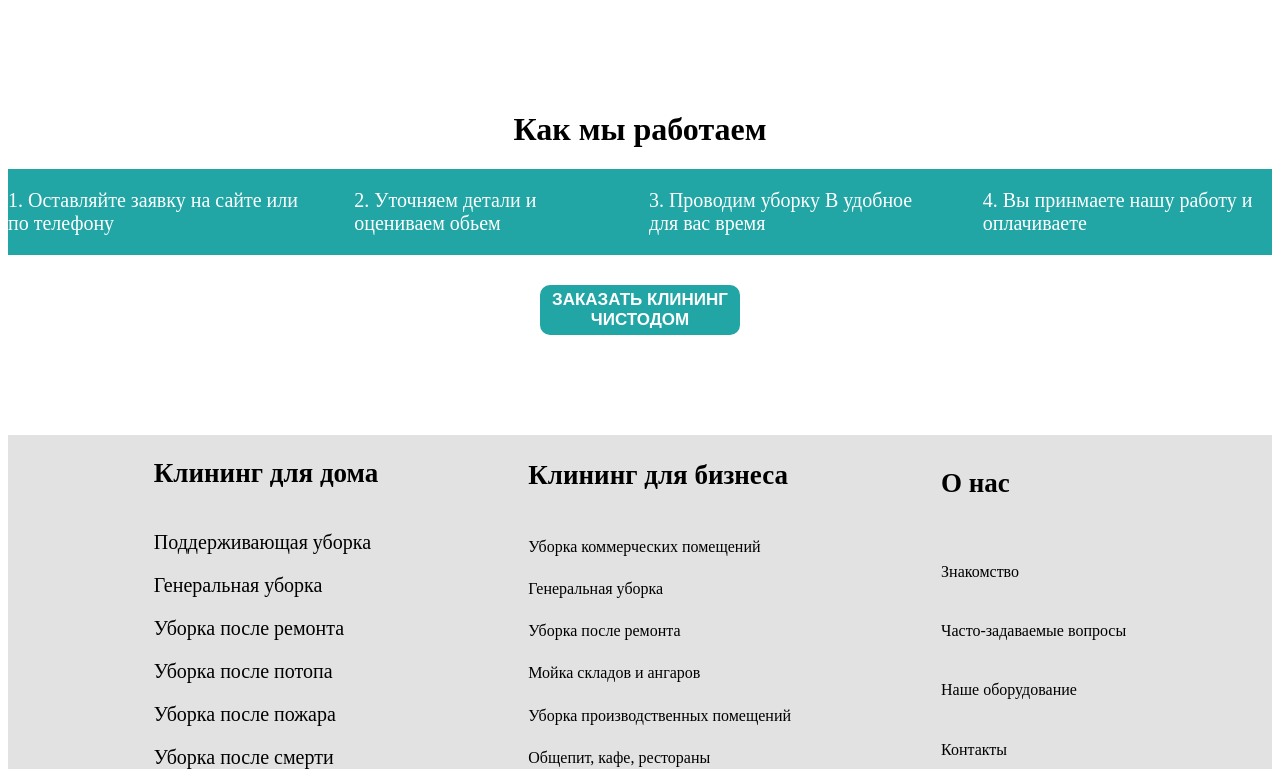
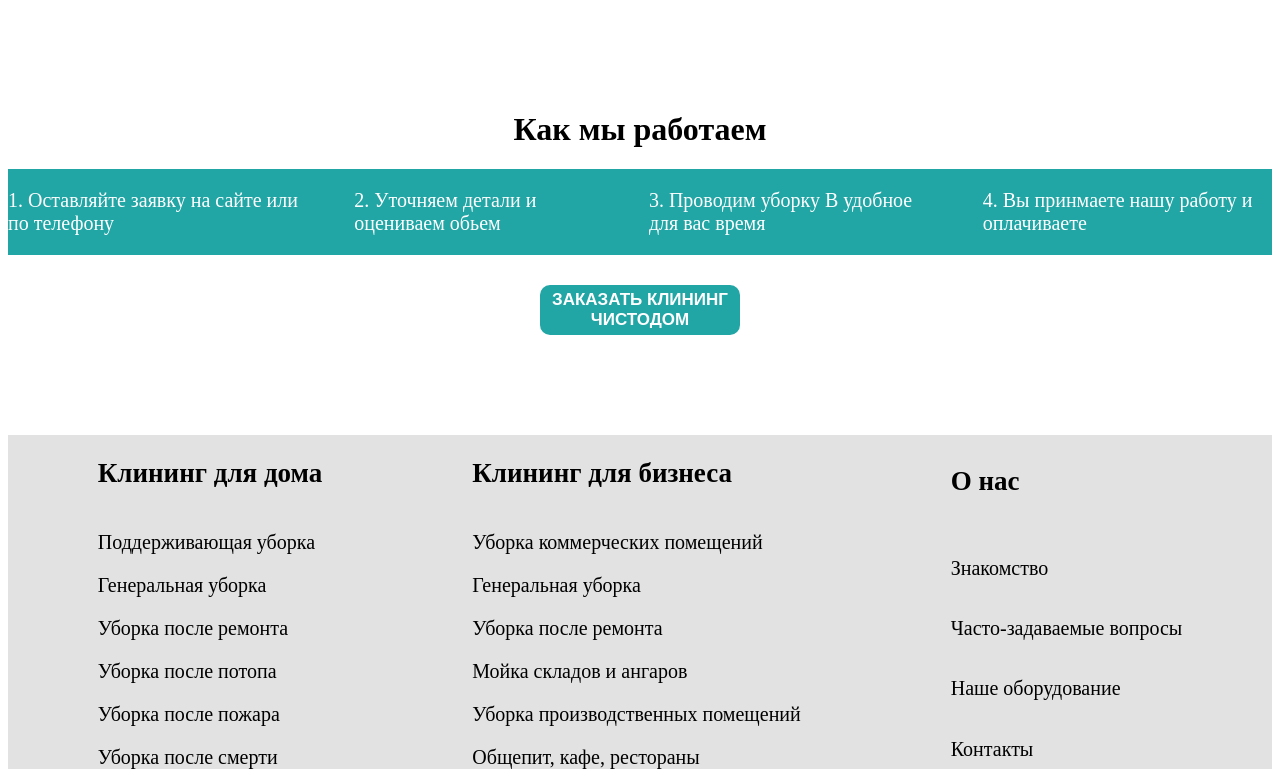
Before and after one commit to liliksw/college-site-artem-lila, a plain HTML site: page index.html in a window 1280 px wide. Shown: the part 1458-2235 px from the top of the page. Drawn offline with Linux system fonts and the light colour scheme.

Commit message:
изменения тега a1 на a в классе end-1

```diff
--- a/index.html
+++ b/index.html
@@ -76,19 +76,19 @@
         </div>
         <div class="end-1">
         <h2>Клининг для бизнеса</h2>
-        <a1>Уборка коммерческих помещений</a1>
-        <a1>Генеральная уборка</a1>
-        <a1>Уборка после ремонта</a1>
-        <a1>Мойка складов и ангаров</a1>
-        <a1>Уборка производственных помещений</a1>
-        <a1>Общепит, кафе, рестораны</a1>
+        <a>Уборка коммерческих помещений</a>
+        <a>Генеральная уборка</a>
+        <a>Уборка после ремонта</a>
+        <a>Мойка складов и ангаров</a>
+        <a>Уборка производственных помещений</a>
+        <a>Общепит, кафе, рестораны</a>
         </div>
         <div class="end-1">
         <h2>О нас</h2>
-        <a1>Знакомство</a1>
-        <a1>Часто-задаваемые вопросы</a1>
-        <a1>Наше оборудование</a1>
-        <a1>Контакты</a1>
+        <a>Знакомство</a>
+        <a>Часто-задаваемые вопросы</a>
+        <a>Наше оборудование</a>
+        <a>Контакты</a>
         </div>
     </div>
 </body>
```
